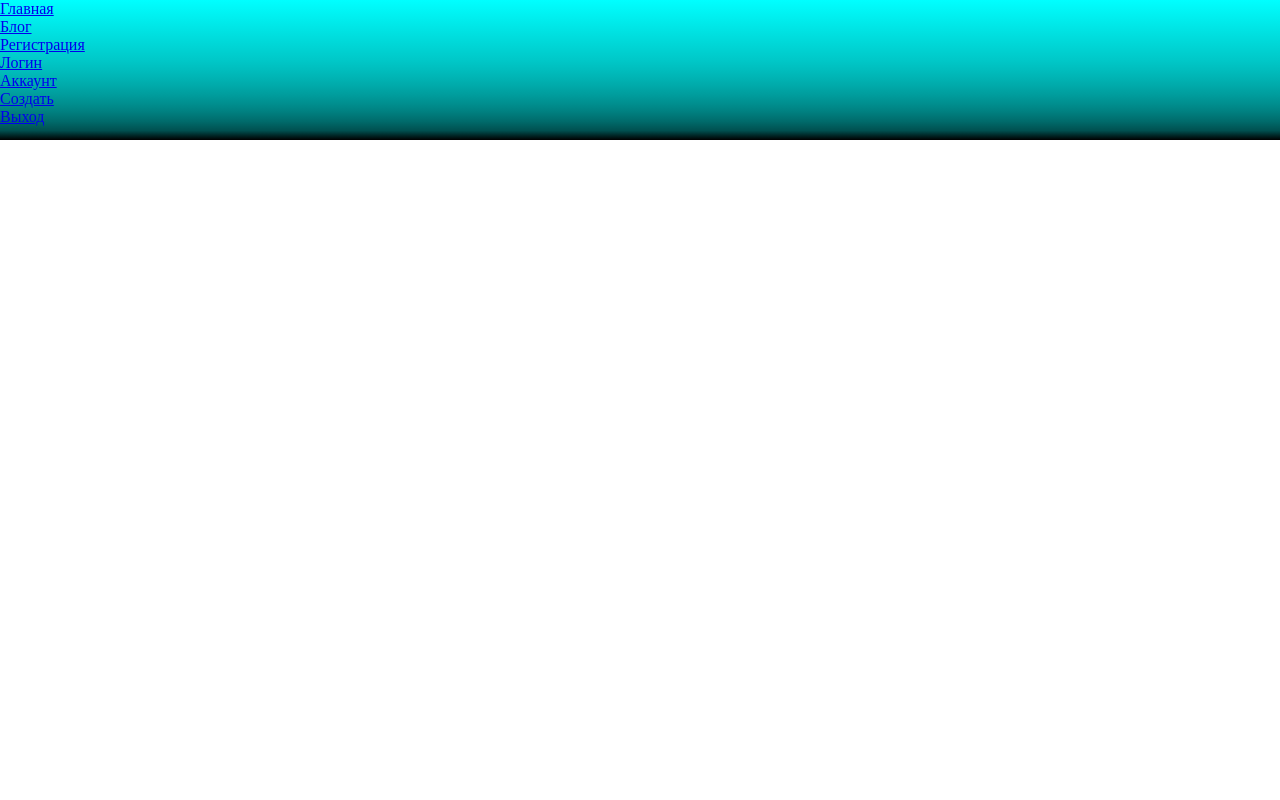
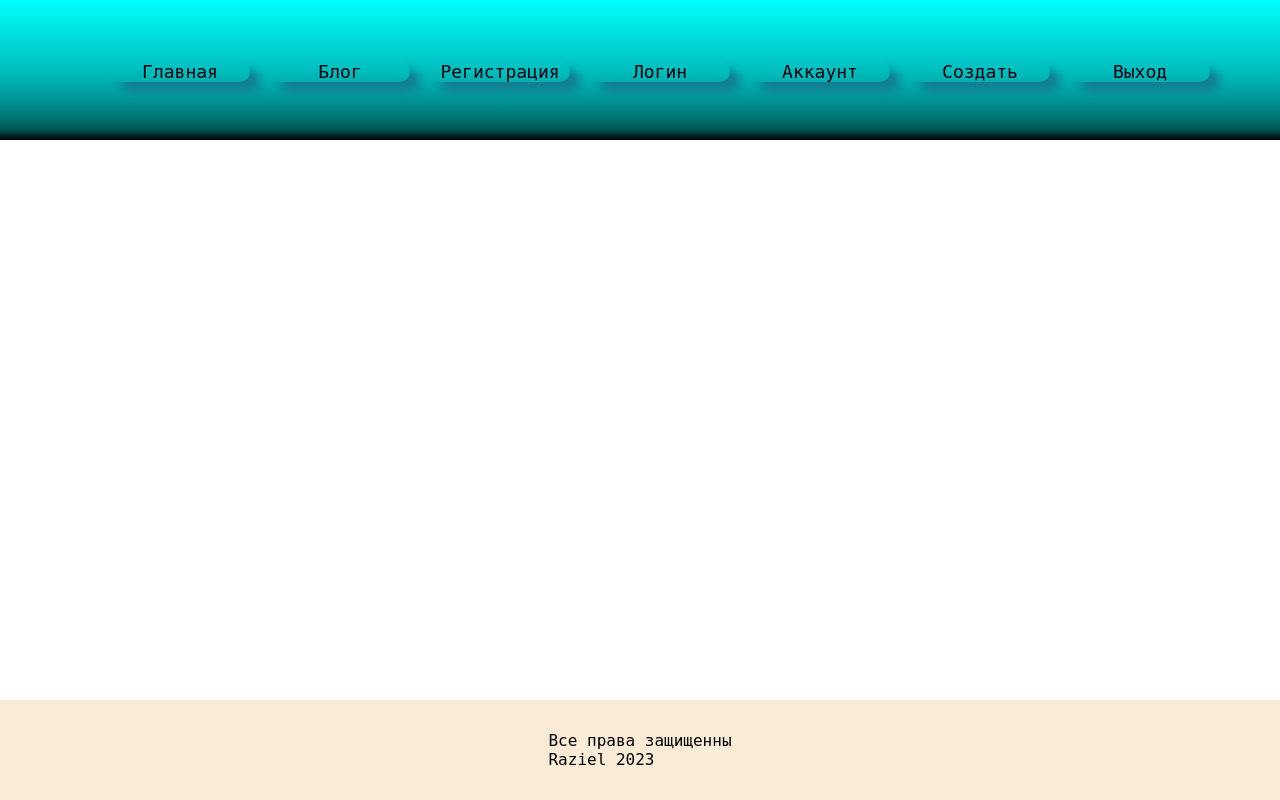
Before and after one commit to razielSan/BLOG_ON_FLASK, a Flask app: page / in a window 1280 px wide. Run offline with Flask 2, Linux system fonts and the light colour scheme.

Commit message:
message 5

```diff
--- a/static/css/style.css
+++ b/static/css/style.css
@@ -15,3 +15,70 @@ height: 100%;
 height: 140px;
 background-image: linear-gradient(to top, black, 20%, cyan);
 }
+
+
+.main_menu{
+display: flex;
+justify-content: flex-end;
+padding-right: 60px;
+}
+
+.main_menu a{
+text-decoration: none;
+color: rgb(21, 3, 18);
+font-weight: 400;
+}
+
+
+.main_menu li{
+list-style: none;
+margin: 10px;
+width: 140px;
+margin-top: 5%;
+box-shadow: 10px 10px 10px rgb(18, 126, 145);
+font-family: monospace;
+border-radius: 100px;
+text-align: center;
+}
+
+.main_menu li:hover{
+transition-duration: 1s;
+box-shadow: 4px 5px 50px rgb(18, 126, 145);
+}
+
+
+.main_menu p{
+font-size: 18px;
+}
+
+
+/* WRAPPE */
+
+.wrapper{
+display: flex;
+flex-direction: column;
+height: 100%;
+}
+
+
+/* Footer */
+
+.footer{
+display: flex;
+justify-content: center;
+align-items: center;
+background-color: antiquewhite;
+flex: 0 0 auto;
+width: 100%;
+height: 100px;
+font-size: 16px;
+font-family: monospace;
+}
+
+/* CONTENT */
+
+.content{
+width: 60%;
+margin: 100px auto 0;
+flex: 1 0 auto;
+}
--- a/templates/layout.html
+++ b/templates/layout.html
@@ -17,20 +17,20 @@
    {%  endblock %}
 
  </head>
- <body>
+<body>
 
-    <div class="wrapper">
+<div class="wrapper">
     {% block menu %}
       <header class="header">
 
-         <ul>
-            <li><a href="#">Главная</a></li>
-            <li><a href="#">Блог</a></li>
-            <li><a href="#">Регистрация</a></li>
-            <li><a href="#">Логин</a></li>
-            <li><a href="#">Аккаунт</a></li>
-            <li><a href="#">Создать</a></li>
-            <li><a href="#">Выход </a></li>
+         <ul class="main_menu">
+            <li><a href="#"><p>Главная</p></a></li>
+            <li><a href="#"><p>Блог</p></a></li>
+            <li><a href="#"><p>Регистрация</p></a></li>
+            <li><a href="#"><p>Логин</p></a></li>
+            <li><a href="#"><p>Аккаунт</p></a></li>
+            <li><a href="#"><p>Создать</p></a></li>
+            <li><a href="#"><p>Выход</p></a></li>
          </ul>
 
       </header>
@@ -44,13 +44,24 @@
 
     {% block main_page %}
 
+      <div class="content">
+
+
+
+
+      </div>
+
+
     {% endblock %}
 
 
     {% block footer %}
 
-    {% endblock %}
+      <footer class="footer">Все права защищенны<br>
+         Raziel 2023
+      </footer>
 
-    </div>
+    {% endblock footer%}
+</div>
 </body>
  </html>
```
